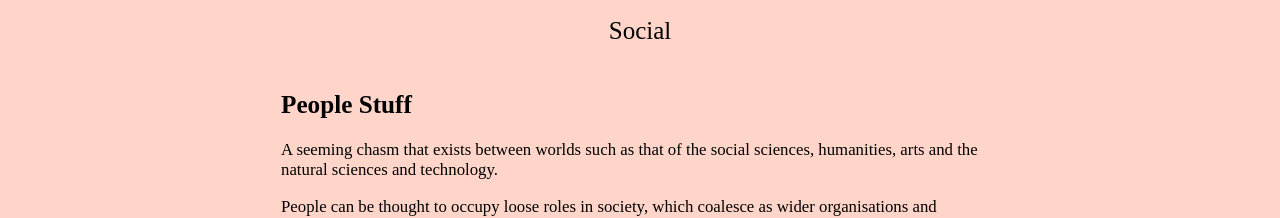
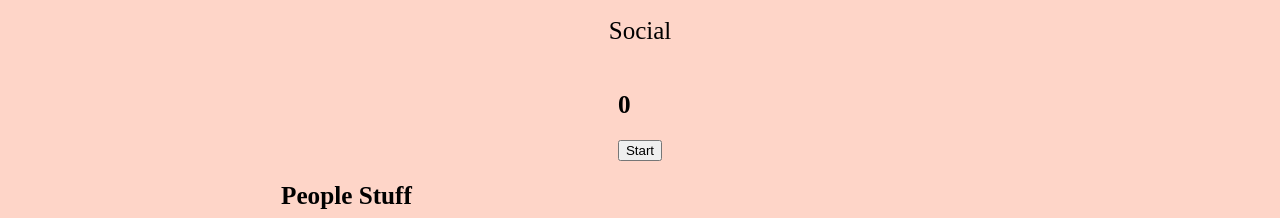
Before and after one commit to azengoose/Glitchtest, a React (Create React App) app: page /s in a window 1280 px wide. Shown: the part 170-388 px from the top of the page. Built offline with nearby package versions, Linux system fonts and the light colour scheme; a web font is replaced by a local one.

Commit message:
Added local 2dp stop-start timer

```diff
--- /dev/null
+++ b/src/components/timer.jsx
@@ -0,0 +1,34 @@
+import React, { useState, useEffect } from "react";
+
+export default function Timer() {
+  const [seconds, setSeconds] = useState(0);
+  const [isActive, setIsActive] = useState(false);
+
+  function toggle() {
+    setIsActive(!isActive);
+  }
+
+  // function reset() {
+  //   setSeconds(0);
+  //   setIsActive(false);
+  // }
+
+  useEffect(() => {
+    let timer = null;
+    if (isActive) {
+      timer = setInterval(() => {
+        setSeconds((seconds) => Math.round((seconds + 0.01) * 1000) / 1000);
+      }, 10);
+    } else {
+      clearInterval(timer);
+    }
+    return () => clearInterval(timer);
+  }, [isActive]);
+
+  return (
+    <div className="App">
+      <h2>{seconds}</h2>
+      <button onClick={toggle}>{isActive ? "Pause" : "Start"}</button>
+    </div>
+  );
+}
--- a/src/pages/social.jsx
+++ b/src/pages/social.jsx
@@ -1,11 +1,14 @@
 import * as React from "react";
 import Contents from "../components/contents";
+import Timer from "../components/timer";
 
 export default function Social() {
   return (
     <>
       <h1>S</h1>
       <p className="sub-text">Social</p>
+
+      <Timer />
 
       <div>
         <h2>People Stuff</h2>
```
